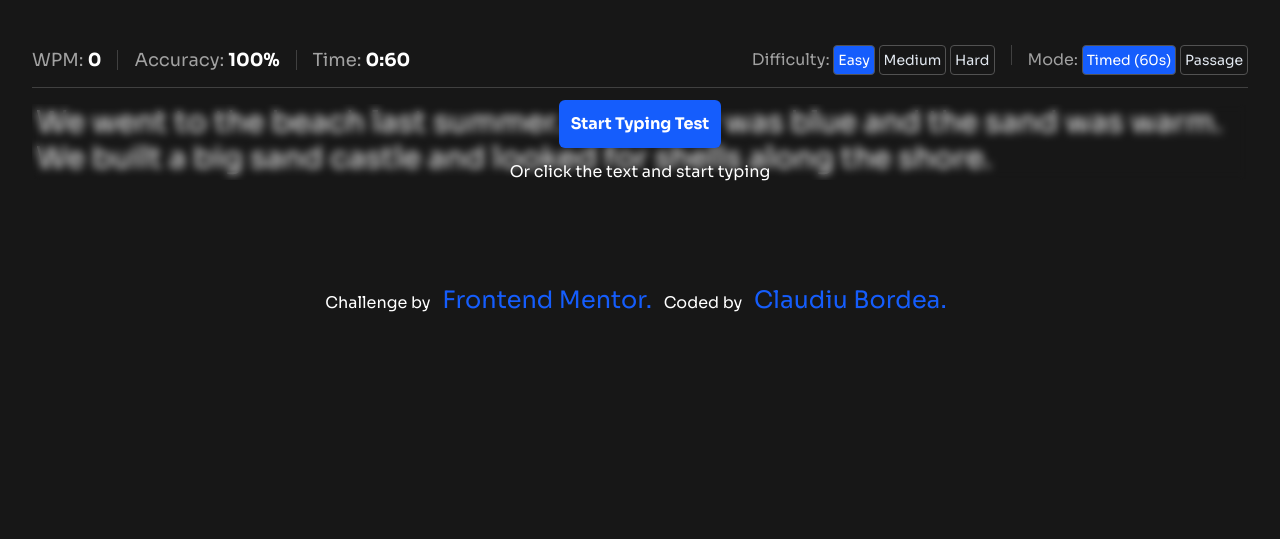
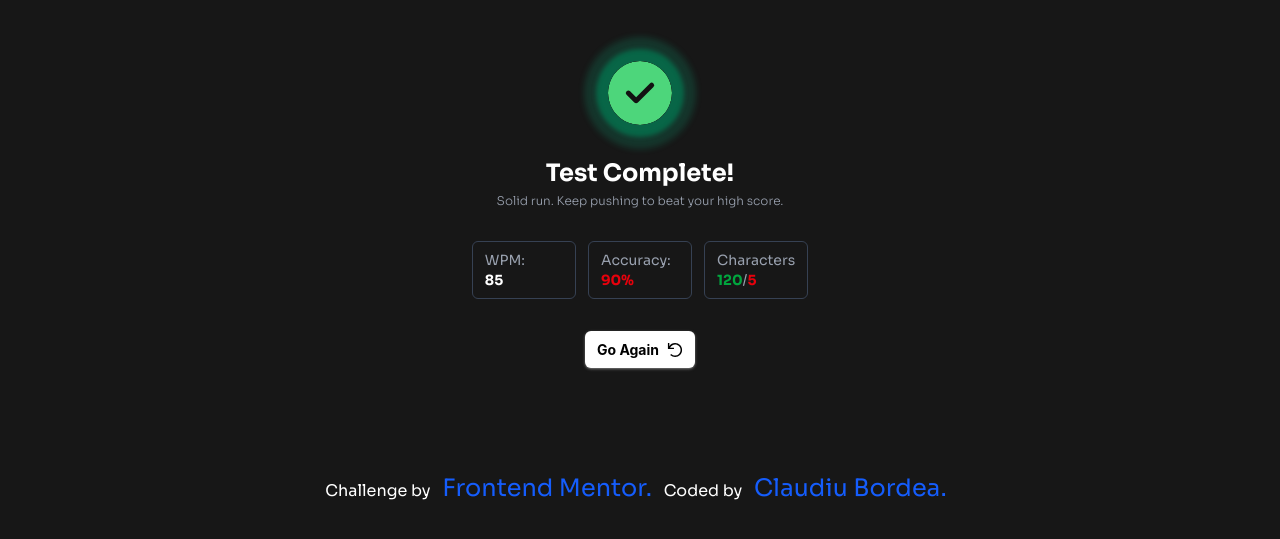
Before and after one commit to Cloudiu9/TypingSpeed, a website built with Vite: page index.html in a window 1280 px wide. Shown: the part 67-606 px from the top of the page. Built offline with nearby package versions, Linux system fonts and the light colour scheme.

Commit message:
Built results page.

```diff
--- a/index.html
+++ b/index.html
@@ -38,6 +38,7 @@
         </div>
       </header>
 
+      <section id="wrapper-main" class="hidden">
         <div
           class="flex justify-center sm:justify-between items-center flex-wrap sm:flex-nowrap"
         >
@@ -222,6 +223,63 @@
             <p class="mt-3">Or click the text and start typing</p>
           </div>
         </div>
+      </section>
+
+      <section id="results" class="flex flex-col justify-center items-center">
+        <img
+          src="./src/assets/images/icon-completed.svg"
+          class="rounded-full shadow-[0_0_4px_12px_#086647,0_0_6px_24px_rgba(16,180,129,0.20)] mb-8 mt-4"
+          alt="Completed"
+        />
+
+        <h1 class="text-2xl text-center font-bold mb-1">Test Complete!</h1>
+        <h3 class="text-xs text-gray-400 mb-8 font-light">
+          Solid run. Keep pushing to beat your high score.
+        </h3>
+        <div id="results-stats" class="grid grid-cols-3 grid-rows-1 gap-3 mb-8">
+          <div
+            class="text-sm text-gray-400 border rounded-md border-gray-700 px-3 py-2 flex-col flex"
+          >
+            WPM:
+            <span id="results-wpm" class="text-white font-bold text-start"
+              >85</span
+            >
+          </div>
+          <div
+            class="text-sm text-gray-400 border rounded-md border-gray-700 px-3 py-2 flex-col flex"
+          >
+            Accuracy:
+            <span id="results-acc" class="text-red-600 font-bold text-start"
+              >90%</span
+            >
+          </div>
+          <div
+            class="text-sm text-gray-400 border rounded-md border-gray-700 px-3 py-2 flex-col flex"
+          >
+            Characters
+            <div class="flex">
+              <span id="results-cor" class="text-green-600 font-bold">120</span
+              >/<span id="results-wrong" class="text-red-600 font-bold">5</span>
+            </div>
+          </div>
+        </div>
+
+        <div
+          id="results-restart"
+          class="group cursor-pointer px-3 py-2 bg-white hover:bg-neutral-100 text-black shadow-neutral-500 shadow-sm hover:shadow-[0_0_12px_rgba(64,64,64,0.8)] rounded-md flex justify-center items-center gap-2 transition-all duration-200"
+        >
+          <button
+            id="results-restart-btn"
+            class="font-sans font-bold text-center text-[14px] cursor-pointer"
+          >
+            Go Again
+          </button>
+          <img
+            src="./src/assets/images/icon-restart.svg"
+            class="brightness-0 w-4 h-4 transition-transform duration-300 group-hover:rotate-180"
+          />
+        </div>
+      </section>
     </main>
 
     <footer class="mt-20 text-center">
--- /dev/null
+++ b/src/ShowResults.ts
@@ -0,0 +1,10 @@
+const resultsSection = document.querySelector("#results");
+const mainSection = document.querySelector("#wrapper-main");
+const restartBtn = document.querySelector("#results-restart-btn");
+
+export default function ShowResults() {
+  restartBtn?.addEventListener("click", () => {
+    resultsSection?.classList.add("hidden");
+    mainSection?.classList.remove("hidden");
+  });
+}
--- a/src/index.ts
+++ b/src/index.ts
@@ -2,6 +2,7 @@
 
 import DropdownMenus from "./DropdownMenus";
 import StartGame, { splitQuote } from "./GameLogic";
+import ShowResults from "./ShowResults";
 
 const btnStart = document.querySelector<HTMLButtonElement>("#start");
 
@@ -13,11 +14,14 @@ splitQuote();
 // menu interactivity + mobile
 DropdownMenus();
 
+ShowResults();
+
 // TODO
-// 1. add a cap of ~15 user inputs per letter, so user can't just hold down 'a' for whole text, or maybe only move index when letter is right? maybe it doesn't matter as accuracy will just be near 0? (GameLogic)
-// 2. Change game ending alert to the results page
-// 3. After confirming the alert/button that pops up, reset everything? ==> randomize text, add overlay back, reset timer (StartRun)
-// 4. When swapping a mode/difficulty ==> reset whole game (timer, WPM, states)
+// add a cap of ~15 user inputs per letter, so user can't just hold down 'a' for whole text, or maybe only move index when letter is right? maybe it doesn't matter as accuracy will just be near 0? (GameLogic)
+// After confirming the alert/button that pops up, reset everything? ==> randomize text, add overlay back, reset timer (StartRun)
+// When swapping a mode/difficulty ==> reset whole game (timer, WPM, states)
 
 // TODO IMP
-// Add hidden class to wrapper div and remove hidden from results div on game finish
+// --DONE-- Add hidden class to wrapper div and remove hidden from results div on game finish
+//
+// Change game ending alert to the results page
```
Lines whose indentation alone changed are shown as unchanged.
